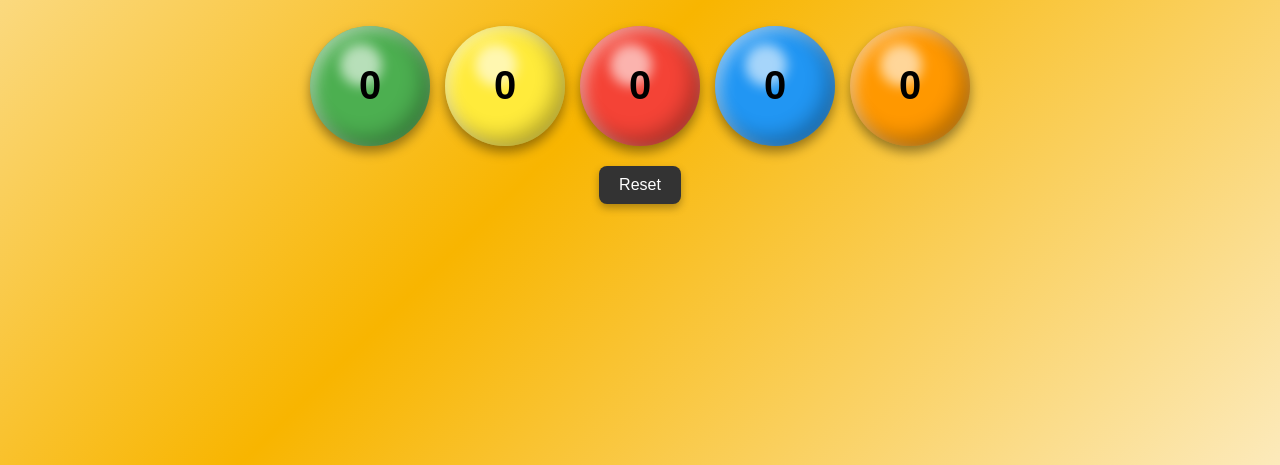
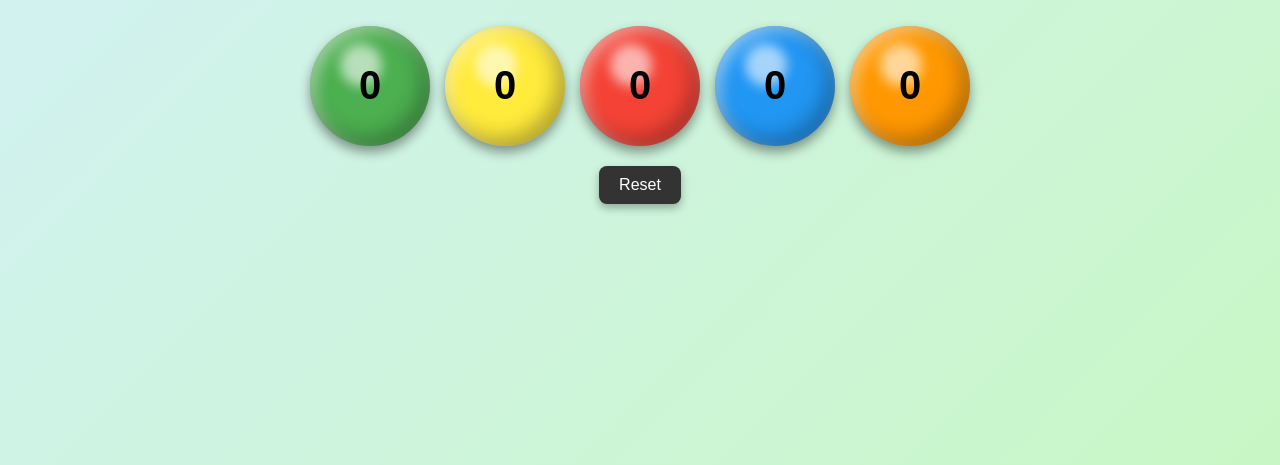
Before and after one commit to vincepall/Knikkerbaan, a plain HTML site: page index.html in a window 1280 px wide. Shown: the part 335-800 px from the top of the page. Drawn offline with Linux system fonts and the light colour scheme.

Commit message:
Update index.html

```diff
--- a/index.html
+++ b/index.html
@@ -6,7 +6,7 @@
   <style>
     body {
       font-family: Arial, sans-serif;
-      background: linear-gradient(135deg, #fceabb, #f8b500, #fceabb);
+      background: linear-gradient(135deg, #d4f1f9, #c8f7c5);
       min-height: 100vh;
       display: flex;
       flex-direction: column;
```
